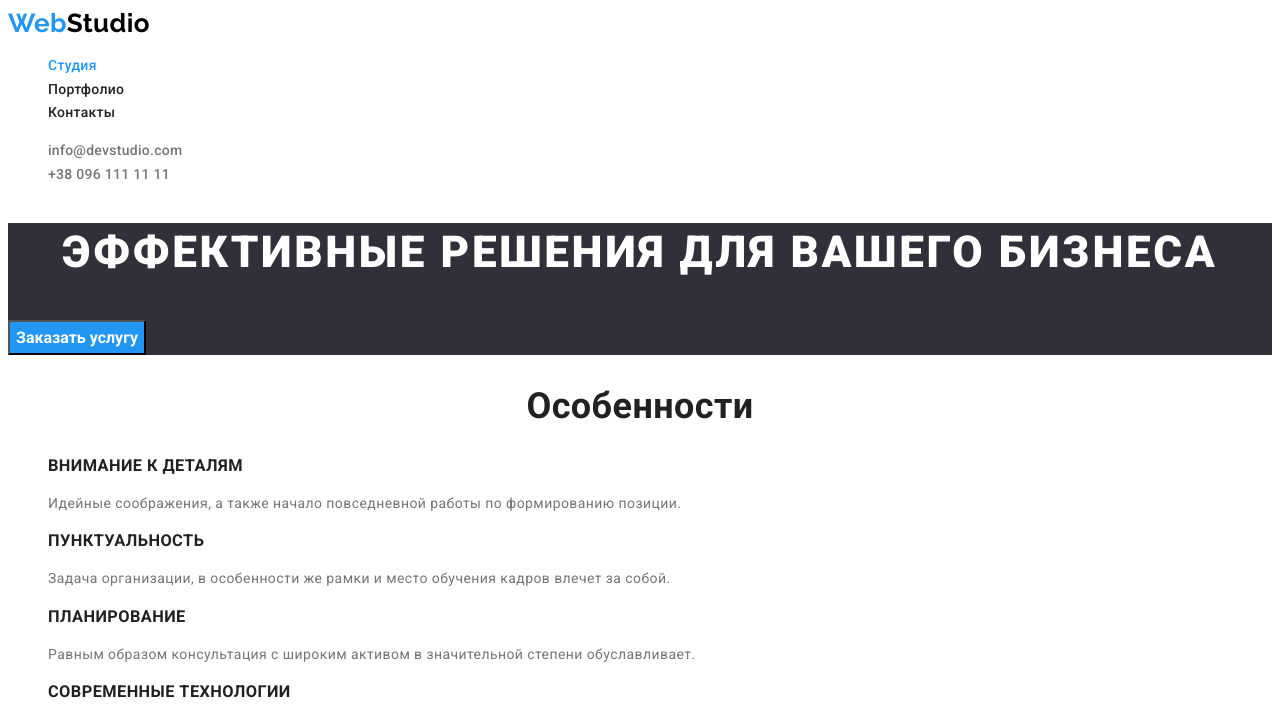
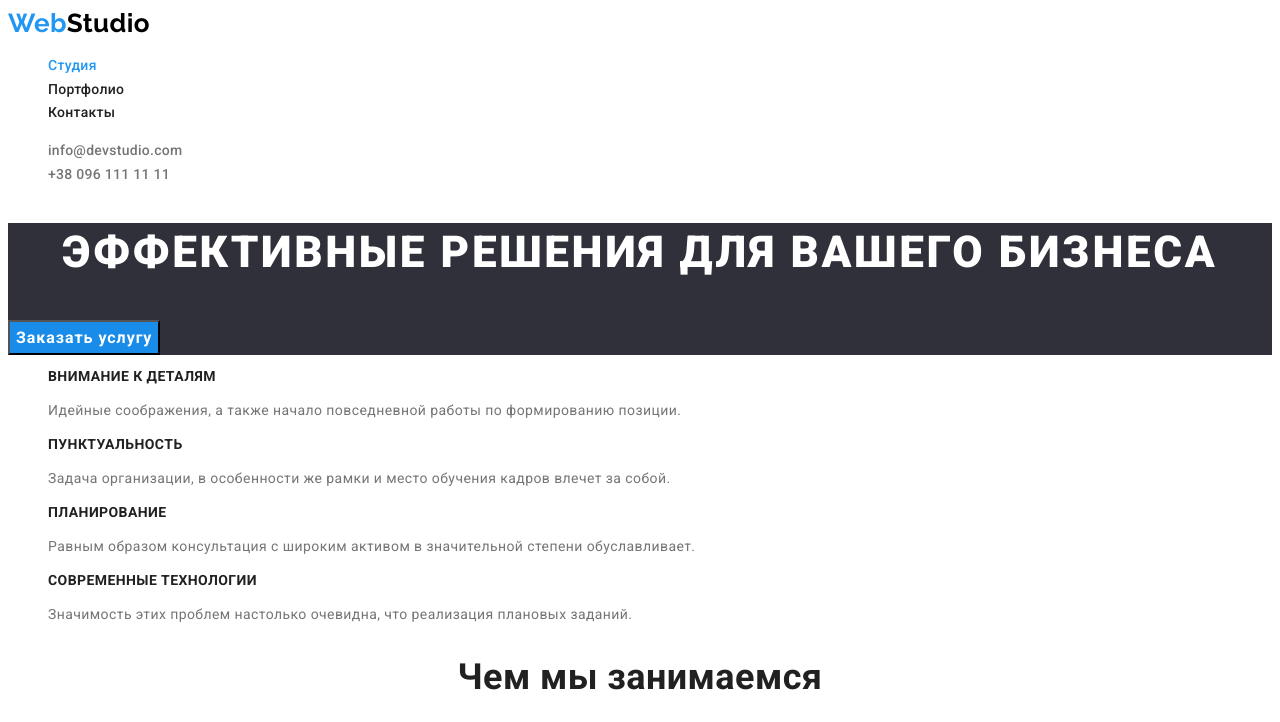
Before and after one commit to JulyKapuza/goit-markup-hw-02, a plain HTML site: page index.html in a window 1280 px wide. Both pictures are taken after a click on the button "Заказать услугу". Shown: the top 722 px of the page. Drawn offline with Linux system fonts and the light colour scheme.

Commit message:
Внесла правки

```diff
--- a/css/styles.css
+++ b/css/styles.css
@@ -14,10 +14,11 @@
     --white-color: #ffffff;
     --dark-bgc: #2F303A;
     --light-bgc: #F5F4FA;
+    --btn-bdc: #188CE8;
 }
 
 /* INDEX-Студия*/
-.page {
+body {
     background-color: var(--white-color);
     color: var(--primary-text-color);
     font-family: Roboto, sans-serif;
@@ -111,6 +112,21 @@
     text-transform: uppercase;
 
 }
+
+/* Hide the paragraph */
+.visually-hidden {
+    position: absolute;
+    width: 1px;
+    height: 1px;
+    margin: -1px;
+    border: 0;
+    padding: 0;
+
+    white-space: nowrap;
+    clip-path: inset(100%);
+    clip: rect(0 0 0 0);
+    overflow: hidden;
+}
 /* Button */
 .button{
     background-color: var(--white-color) ;
@@ -125,13 +141,21 @@
 .button.primary{
     background-color: var(--accent-color);
     color: var(--white-color);
+    letter-spacing: 0.06em;
 }
+
+.button.primary:hover,
+.button.primary:focus{
+    background-color: var(--btn-bdc);
+}
+
 
 .button.secondary{
     background-color:var(--light-bgc);
     color: var(--title-text-color);
     font-weight: 500;
     line-height: 1.6;
+    letter-spacing: 0.03em;
 
 }
 
@@ -148,6 +172,7 @@
 /* Features */
 .features .title{
     color: var(--title-text-color);
+    font-size: 14px;
     font-weight: 700;
     line-height: 1.14;
     text-transform: uppercase;
@@ -172,6 +197,11 @@
 }
 
 /* Footer */
+
+address{
+    font-style: normal;
+}
+
 .footer {
     background-color: var(--dark-bgc);
     color: var(--white-color);
@@ -182,9 +212,15 @@
     color: var(--white-color);
     }
 
+
 .information .address {
     color: var(--white-color);
     text-decoration: none;
+}
+
+.information .address:hover,
+.information .address:focus{
+    color: var(--accent-color);
 }
 
 .contact {
@@ -210,5 +246,5 @@
 
 .gallery .text {
     font-size: 16px;
-    line-height: 1.9x;
+    line-height: 1.88;
 }
--- a/index.html
+++ b/index.html
@@ -9,7 +9,7 @@
             rel="stylesheet">
         <link rel="stylesheet" href="./css/styles.css">
 </head>
-<body class="page">
+<body>
     <!-- Шапка сайта -->
     <header >
         <nav>
@@ -34,7 +34,7 @@
         </section>
         <!-- Особенности -->
         <section  class="section">
-            <h2 class="section-title">Особенности</h2>
+            <h2 class="section-title visually-hidden">Особенности</h2>
             <ul class="features list">
                 <li>
                     <h3 class="title">Внимание к деталям</h3>
@@ -99,7 +99,7 @@
     <!-- Футер -->
     <footer class="footer">
     <a href="./index.html" class="logo logo-color"> <span class="accent">Web</span>Studio</a>
-        <address>
+        <address >
             <ul class="information list">
                 <li><a href="https://goo.gl/maps/9Z7qe7YCzhTjA3D87" target="_blank" rel="nofollow noopener noreferrer" class="address">г. Киев, пр-т Леси Украинки, 26</a></li>
                 <li><a href="mailto:info@devstudio.com" class="contact">info@devstudio.com</a></li>
```
Also changed, not shown: portfolio.html (+2 -2 lines).
